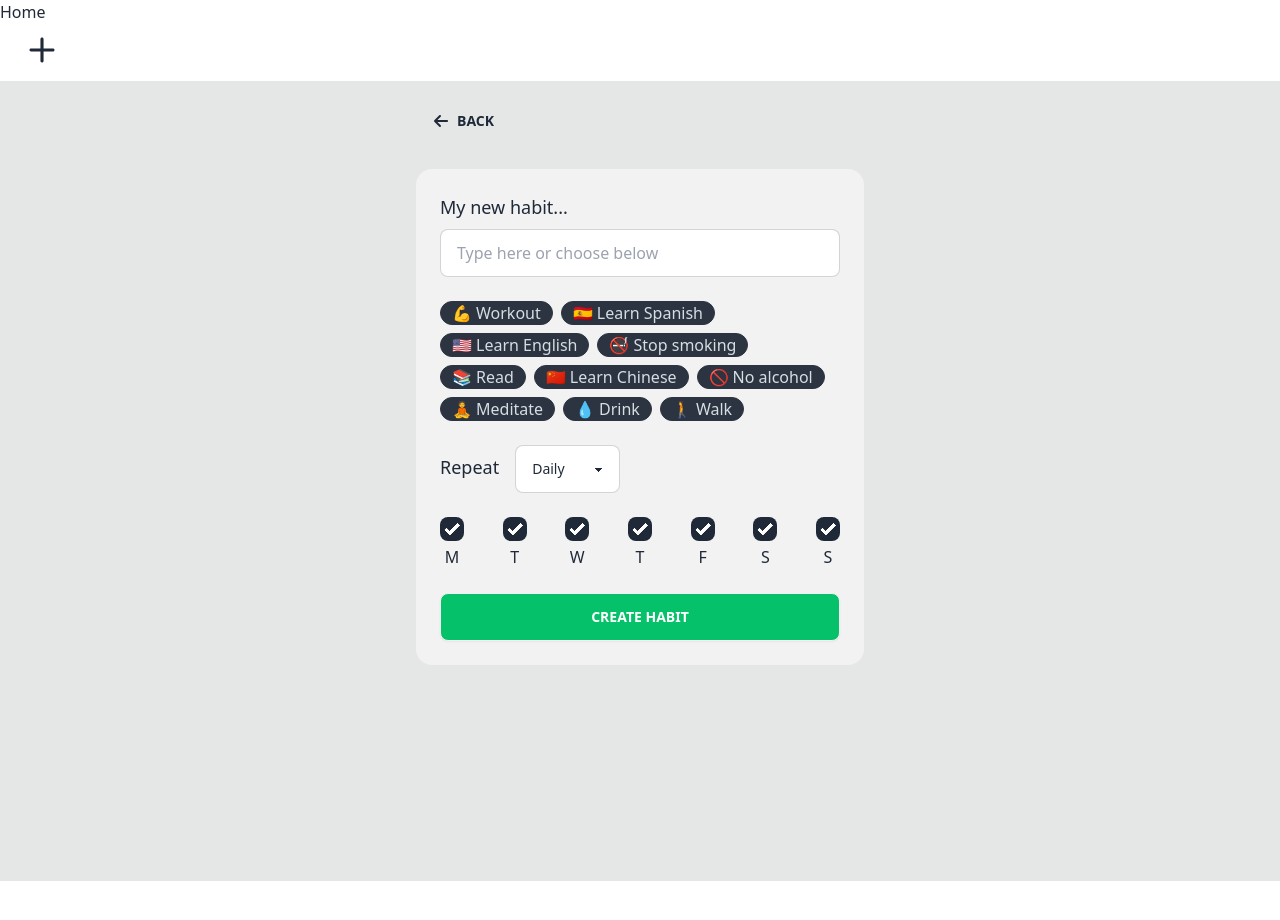
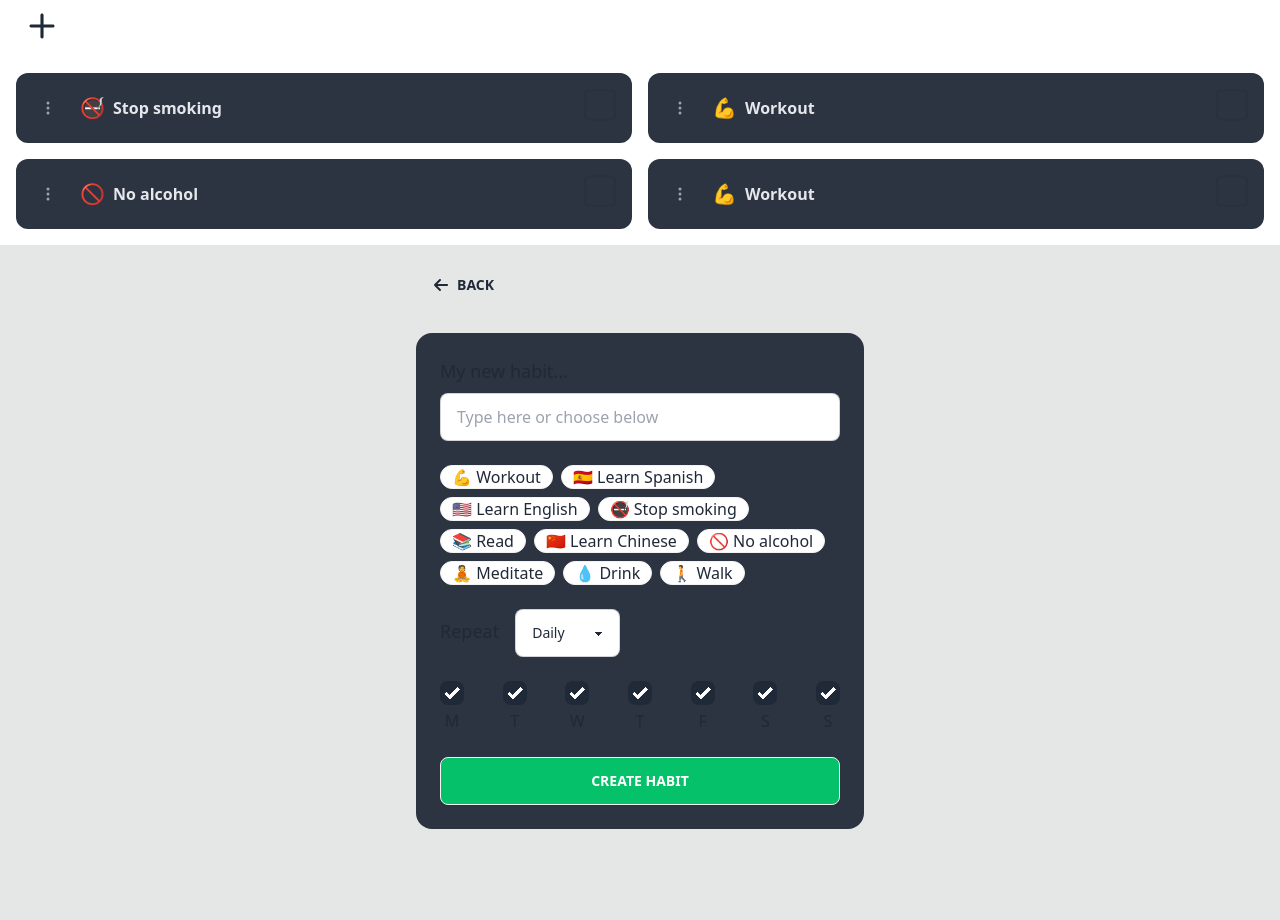
Before and after one commit to Adarsh-Raut/habits-aura, a Next.js app: page / in a window 1280 px wide. Shown: the top 920 px of the page. Before the commit the page ends 881 px from the top, so only its background shows below. Built offline with nearby package versions, Linux system fonts and the light colour scheme.

Commit message:
feat: add habit component

```diff
--- a/app/components/CreateHabitForm.tsx
+++ b/app/components/CreateHabitForm.tsx
@@ -12,10 +12,7 @@ interface HabitOption {
 
 export default function CreateHabitForm() {
   const [inputValue, setInputValue] = useState("");
-  const [selectedHabit, setSelectedHabit] = useState({
-    icon: "",
-    label: "",
-  });
+  const [selectedHabit, setSelectedHabit] = useState("");
   const [selectedDays, setSelectedDays] = useState<string[]>([
     "MON",
     "TUE",
@@ -36,17 +33,17 @@ export default function CreateHabitForm() {
     SUN: "S",
   };
 
-  const habitOptions: HabitOption[] = [
-    { icon: "💪", label: "Workout" },
-    { icon: "🇪🇸", label: "Learn Spanish" },
-    { icon: "🇺🇸", label: "Learn English" },
-    { icon: "🚭", label: "Stop smoking" },
-    { icon: "📚", label: "Read" },
-    { icon: "🇨🇳", label: "Learn Chinese" },
-    { icon: "🚫", label: "No alcohol" },
-    { icon: "🧘", label: "Meditate" },
-    { icon: "💧", label: "Drink" },
-    { icon: "🚶", label: "Walk" },
+  const habitOptions: string[] = [
+    "💪 Workout",
+    "🇪🇸 Learn Spanish",
+    "🇺🇸 Learn English",
+    "🚭 Stop smoking",
+    "📚 Read",
+    "🇨🇳 Learn Chinese",
+    "🚫 No alcohol",
+    "🧘 Meditate",
+    "💧 Drink",
+    "🚶 Walk",
   ];
 
   const toggleDay = (day: string) => {
@@ -55,14 +52,15 @@ export default function CreateHabitForm() {
     );
   };
 
-  const handleHabitSelect = (option: HabitOption) => {
+  const handleHabitSelect = (option: string) => {
     setSelectedHabit(option);
-    setInputValue(`${option.icon} ${option.label}`);
+    setInputValue(option);
   };
 
   const handleInputChange = (e: React.ChangeEvent<HTMLInputElement>) => {
+    console.log(e.target.value);
     setInputValue(e.target.value);
-    setSelectedHabit({ icon: "", label: "" }); // Clear selected habit when typing
+    setSelectedHabit(""); // Clear selected habit when typing
   };
 
   const handleSubmit = (e: React.FormEvent) => {
@@ -71,7 +69,7 @@ export default function CreateHabitForm() {
     confetti({
       particleCount: 100,
       spread: 70,
-      origin: { y: 0.8 },
+      origin: { y: 0.6 },
     });
     console.log({ selectedHabit, selectedDays });
   };
@@ -85,7 +83,7 @@ export default function CreateHabitForm() {
           BACK
         </Link>
 
-        <form onSubmit={handleSubmit} className="card bg-base-200 p-6">
+        <form onSubmit={handleSubmit} className="card bg-neutral p-6">
           {/* Habit Input */}
           <div className="mb-6">
             <label className="text-lg mb-2 block">My new habit...</label>
@@ -102,13 +100,12 @@ export default function CreateHabitForm() {
           <div className="flex flex-wrap gap-2 mb-6">
             {habitOptions.map((option) => (
               <button
-                key={option.label}
+                key={option}
                 type="button"
-                className={`badge badge-neutral badge-lg cursor-pointer `}
+                className={`badge badge-base-200 badge-lg cursor-pointer `}
                 onClick={() => handleHabitSelect(option)}
               >
-                <span className="mr-1">{option.icon}</span>
-                {option.label}
+                {option}
               </button>
             ))}
           </div>
--- /dev/null
+++ b/app/components/Habit.tsx
@@ -0,0 +1,75 @@
+"use client";
+
+import { useState } from "react";
+import { BsThreeDotsVertical } from "react-icons/bs";
+
+interface Habit {
+  id: string;
+  icon: string;
+  name: string;
+  completed: boolean;
+}
+
+export default function Component() {
+  const [habits, setHabits] = useState<Habit[]>([
+    { id: "1", icon: "🚭", name: "Stop smoking", completed: false },
+    { id: "2", icon: "💪", name: "Workout", completed: false },
+    { id: "3", icon: "🚫", name: "No alcohol", completed: false },
+    { id: "4", icon: "💪", name: "Workout", completed: false },
+  ]);
+
+  const toggleHabit = (id: string) => {
+    setHabits(
+      habits.map((habit) =>
+        habit.id === id ? { ...habit, completed: !habit.completed } : habit
+      )
+    );
+  };
+
+  return (
+    <div className="grid grid-cols-1 md:grid-cols-2 gap-4 p-4">
+      {habits.map((habit) => (
+        <div
+          key={habit.id}
+          className="bg-neutral rounded-xl p-4 flex items-center justify-between"
+        >
+          <div className="flex items-center gap-4">
+            <button className="btn btn-ghost btn-sm btn-circle">
+              <BsThreeDotsVertical className="w-4 h-4 text-gray-400" />
+            </button>
+            <div className="flex items-center gap-2">
+              <span className="text-xl" aria-hidden="true">
+                {habit.icon}
+              </span>
+              <span
+                className={`text-gray-200 font-extrabold decoration-2 ${
+                  habit.completed ? "line-through" : ""
+                }`}
+              >
+                {habit.name}
+              </span>
+            </div>
+          </div>
+          <label className="cursor-pointer">
+            <input
+              type="checkbox"
+              checked={habit.completed}
+              className={`checkbox checkbox-lg border-2 rounded-md ${
+                habit.completed ? "checkbox-success" : ""
+              }`}
+              onChange={() => {
+                toggleHabit(habit.id);
+                console.log(
+                  `Toggled ${habit.name}, completed: ${!habit.completed}`
+                );
+              }}
+              aria-label={`Mark ${habit.name} as ${
+                habit.completed ? "incomplete" : "complete"
+              }`}
+            />
+          </label>
+        </div>
+      ))}
+    </div>
+  );
+}
--- a/app/page.tsx
+++ b/app/page.tsx
@@ -1,14 +1,15 @@
 import React from "react";
 import PlusIconInput from "./components/PlusIconInput";
 import CreateHabitForm from "./components/CreateHabitForm";
+import Todos from "./components/Habit";
 
 type Props = {};
 
 function Home({}: Props) {
   return (
     <main>
-      <h1>Home</h1>
       <PlusIconInput />
+      <Todos />
       <CreateHabitForm />
     </main>
   );
--- a/package.json
+++ b/package.json
@@ -16,6 +16,7 @@
     "react-icons": "^5.3.0"
   },
   "devDependencies": {
+    "@types/canvas-confetti": "^1.6.4",
     "@types/node": "^20",
     "@types/react": "^18",
     "@types/react-dom": "^18",
```
Also changed, not shown: 1 other file (tests, documents, lock files or other folders).
